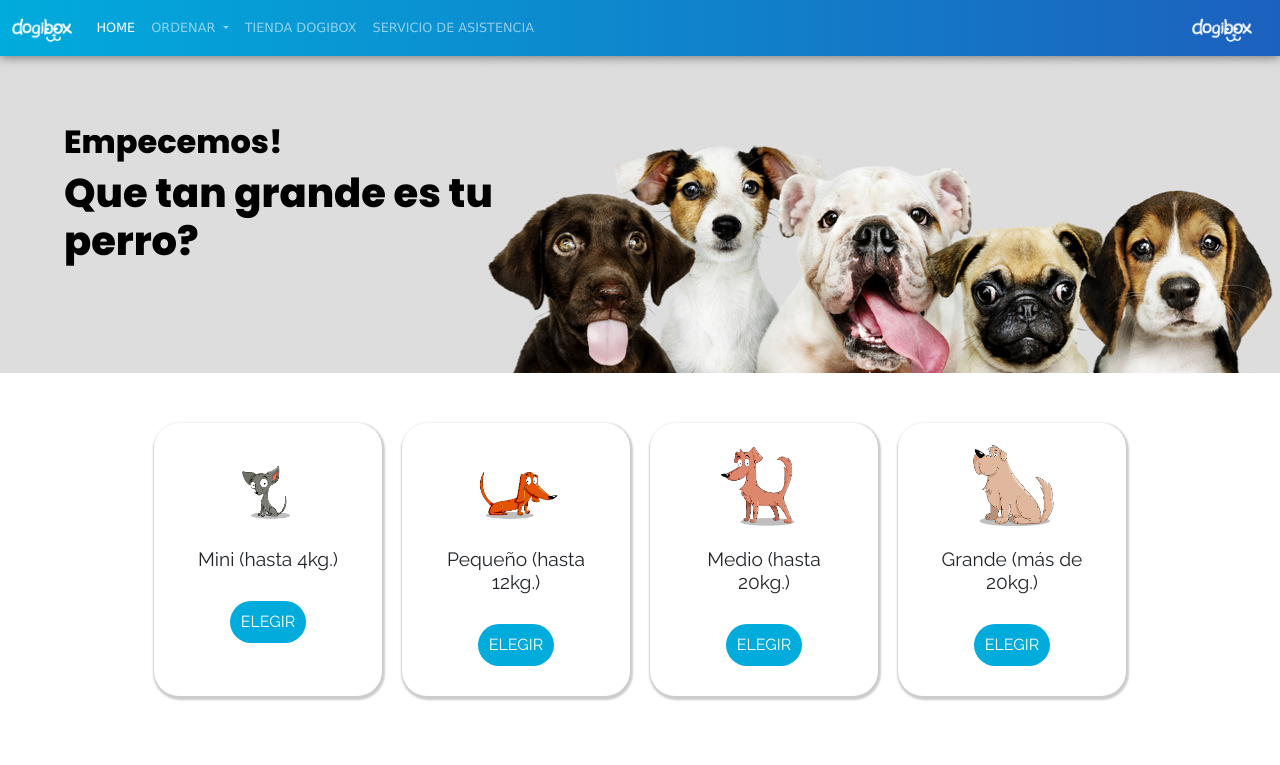
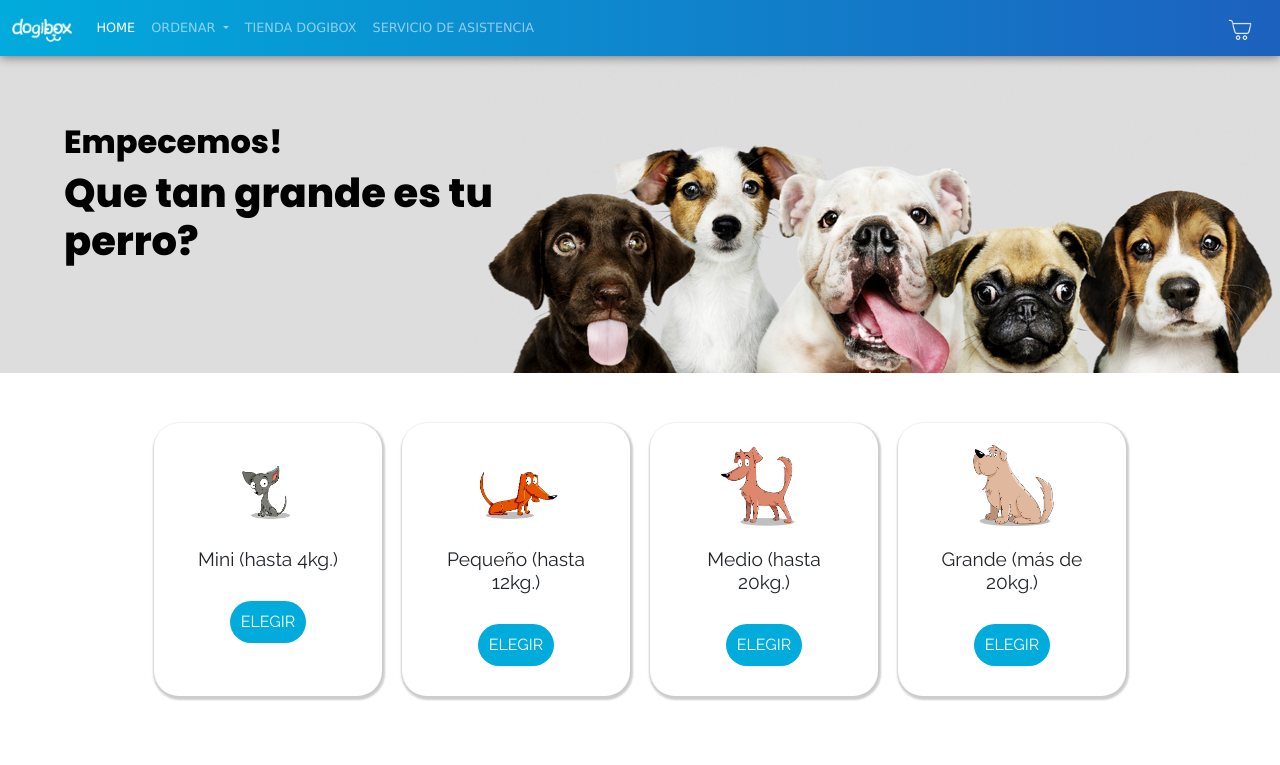
Before and after one commit to maugast/dogibox, a website: page ordenar.html in a window 1280 px wide. Shown: the top 765 px of the page. Drawn offline with nearby package versions, Linux system fonts and the light colour scheme; grey boxes are pictures that could not be loaded.

Commit message:
Se agrega el icono de carrito de compras

```diff
--- a/ordenar.html
+++ b/ordenar.html
@@ -64,10 +64,11 @@
             <a class="nav-link" href="servicio.html">SERVICIO DE ASISTENCIA</a>
           </li>
         </ul>
+        <a class="navbar-brand" href="#">
+          <img src="imagenes/shopping-cart.png" alt="carrito" width="auto" height="24">
+        </a>
       </div>
-      <a class="navbar-brand" href="#">
-        <img src="imagenes/dogibox-logo-2.png" alt="dogibox logo" width="auto" height="24">
-      </a>
+
     </div>
 </nav>
 
```
Also changed, not shown: index.html (+4 -0 lines), tienda.html (+4 -0 lines).
